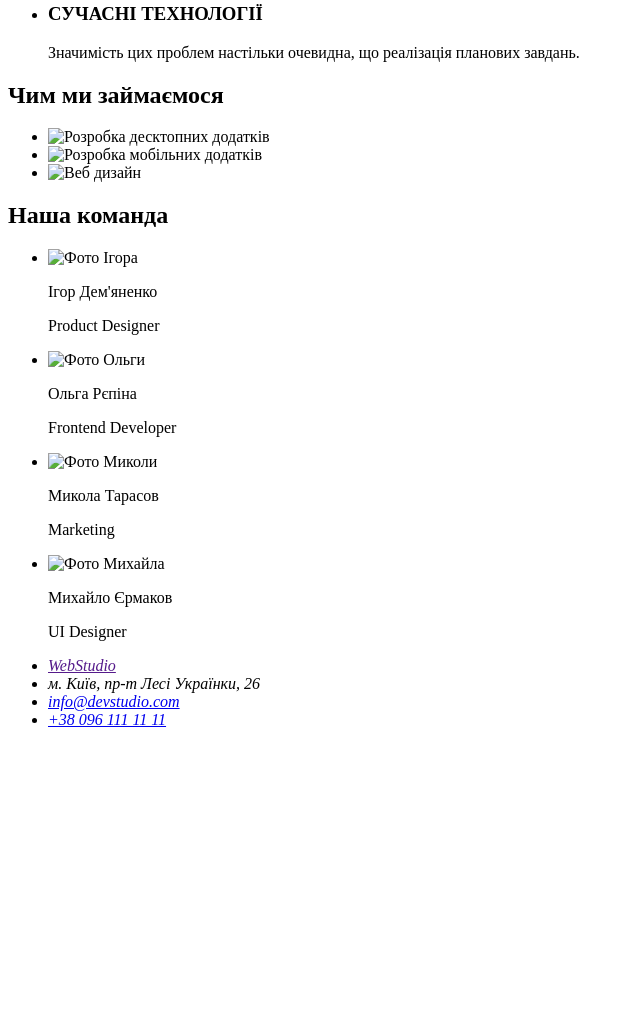
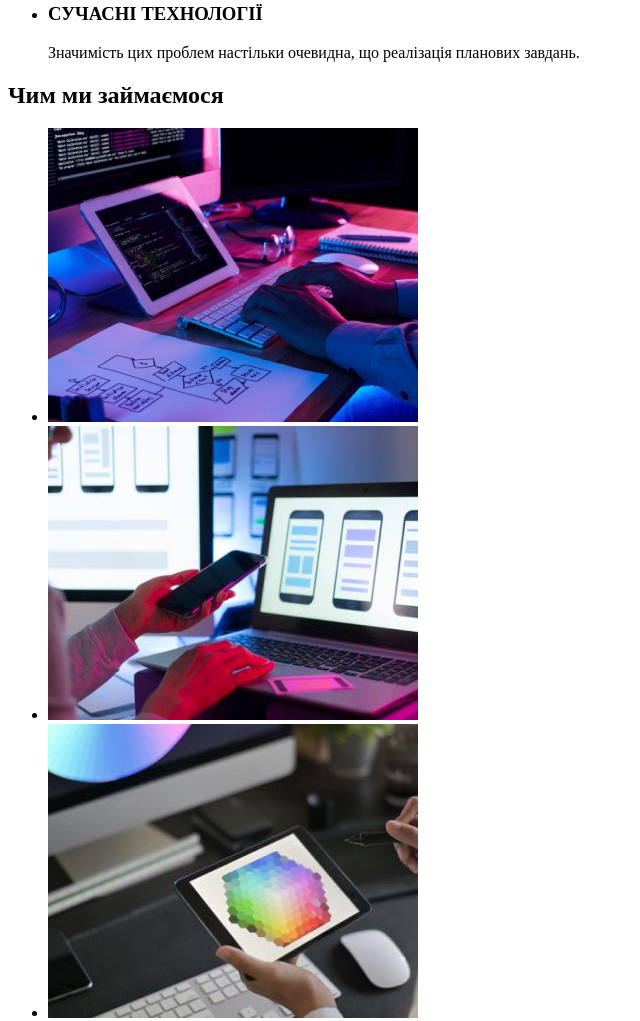
Before and after one commit to DevOp1337/goit-markup-hw-01, a plain HTML site: page index.html in a window 1280 px wide. Shown: the part 497-1518 px from the top of the page, without its empty margins (0-640 px from the left). Before the commit the page ends 1242 px from the top, so only its background shows below. Drawn offline with Linux system fonts and the light colour scheme; the site is published under a folder, as on GitHub Pages, so addresses that start at the root find nothing.

Commit message:
добавил . в img

```diff
--- a/index.html
+++ b/index.html
@@ -62,9 +62,9 @@
     <section>
         <h2>Чим ми займаємося</h2>
         <ul>
-            <li><img src="/images/img1.jpg" width="370" alt="Розробка десктопних додатків"></li>
-            <li><img src="/images/img2.jpg" width="370" alt="Розробка мобільних додатків"></li>
-            <li><img src="/images/img3.jpg" width="370" alt="Веб дизайн"></li>
+            <li><img src="./images/img1.jpg" width="370" alt="Розробка десктопних додатків"></li>
+            <li><img src="./images/img2.jpg" width="370" alt="Розробка мобільних додатків"></li>
+            <li><img src="./images/img3.jpg" width="370" alt="Веб дизайн"></li>
         </ul>
     </section>
 
@@ -73,23 +73,23 @@
         <h2>Наша команда</h2>
         <ul>
             <li>
-                <img src="/images/photo1.jpg" width="270" alt="Фото Ігора">
+                <img src="./images/photo1.jpg" width="270" alt="Фото Ігора">
                 <p>Ігор Дем'яненко</p>
                 <p lang="en">Product Designer</p>
 
             </li>
             <li>
-                <img src="/images/photo2.jpg" width="270" alt="Фото Ольги">
+                <img src="./images/photo2.jpg" width="270" alt="Фото Ольги">
                 <p>Ольга Рєпіна</p>
                 <p lang="en">Frontend Developer</p>
             </li>
             <li>
-                <img src="/images/photo3.jpg" width="270" alt="Фото Миколи">
+                <img src="./images/photo3.jpg" width="270" alt="Фото Миколи">
                 <p>Микола Тарасов</p>
                 <p lang="en">Marketing</p>
             </li>
             <li>
-                <img src="/images/photo4.jpg" width="270" alt="Фото Михайла">
+                <img src="./images/photo4.jpg" width="270" alt="Фото Михайла">
                 <p>Михайло Єрмаков</p>
                 <p lang="en">UI Designer</p>
             </li>
```
